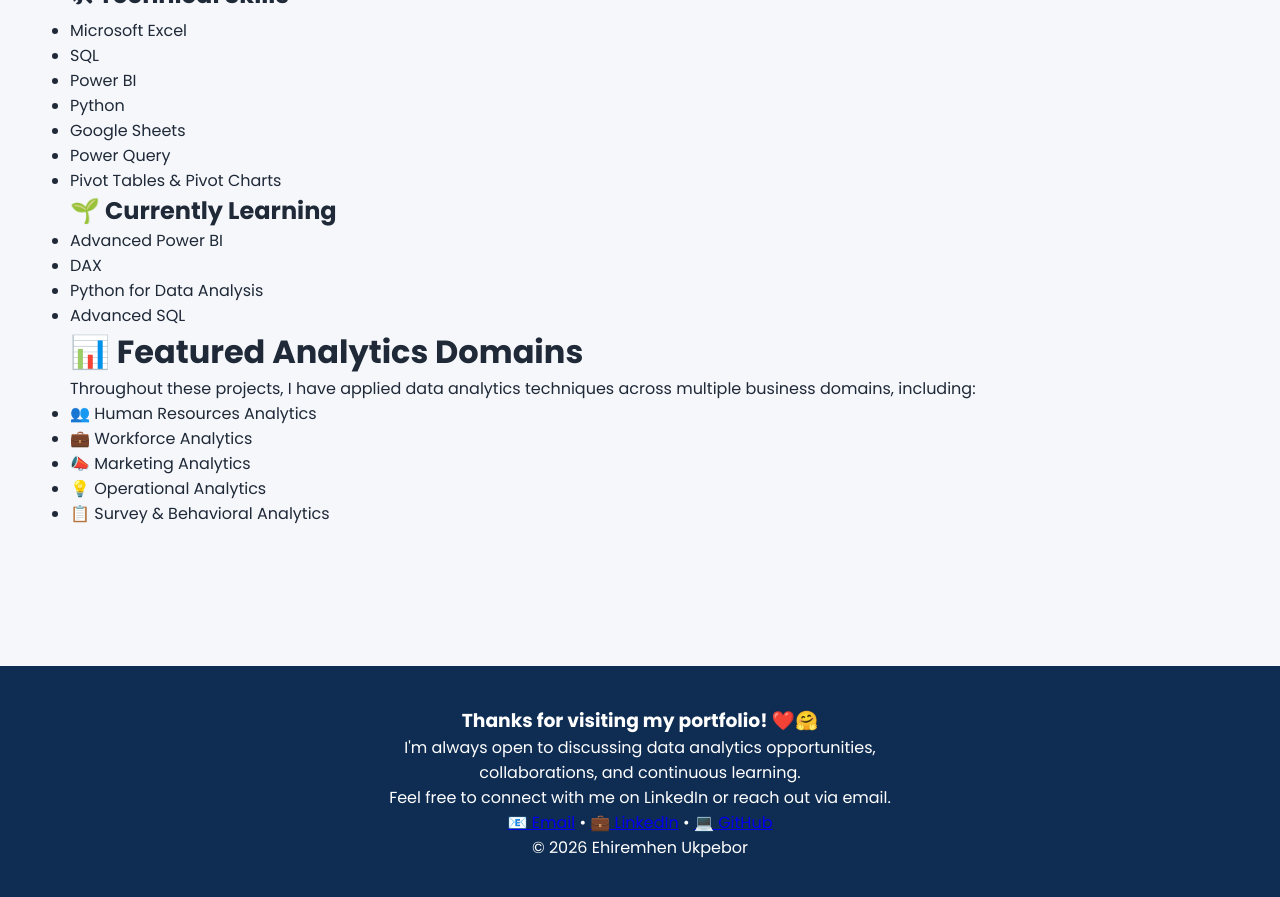
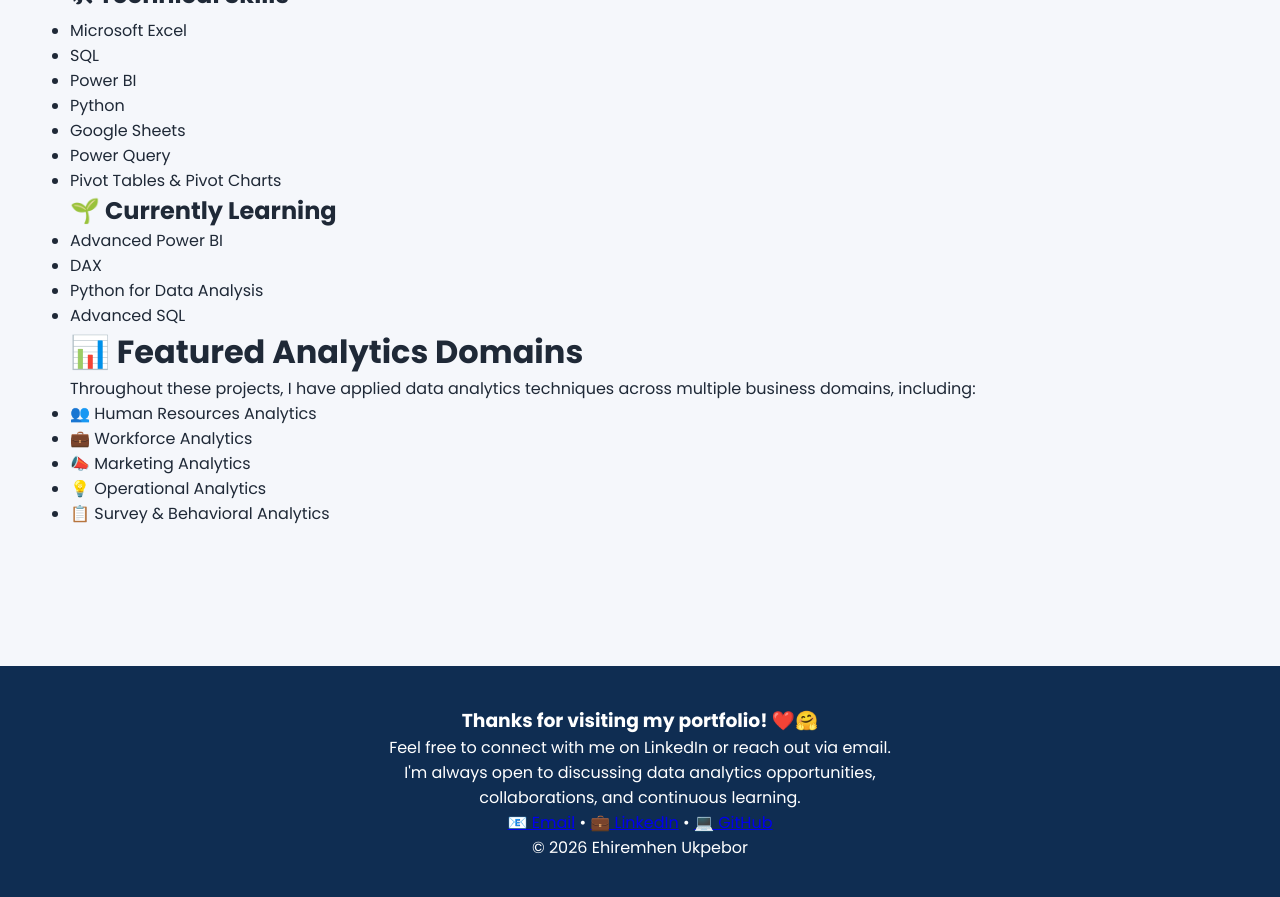
Before and after one commit to EhiUkpebor001/Data-Analytics-Portfolio, a Jekyll site: the page built from index.md, in a window 1280 px wide and 900 px high, scrolled down 966 px. Shown: the top 897 px of the window. Built offline with Jekyll 4.4.1, drawn with Linux system fonts in a browser that asks for light colours.

```diff
--- a/_includes/footer.html
+++ b/_includes/footer.html
@@ -5,9 +5,9 @@
         <h3>Thanks for visiting my portfolio! ❤️🤗 </h3>
 
         <p>
+            Feel free to connect with me on LinkedIn or reach out via email. <br>
             I'm always open to discussing data analytics opportunities, <br>
-            collaborations, and continuous learning. <br>
-            Feel free to connect with me on LinkedIn or reach out via email.
+            collaborations, and continuous learning.
         </p>
 
         <p>
```
